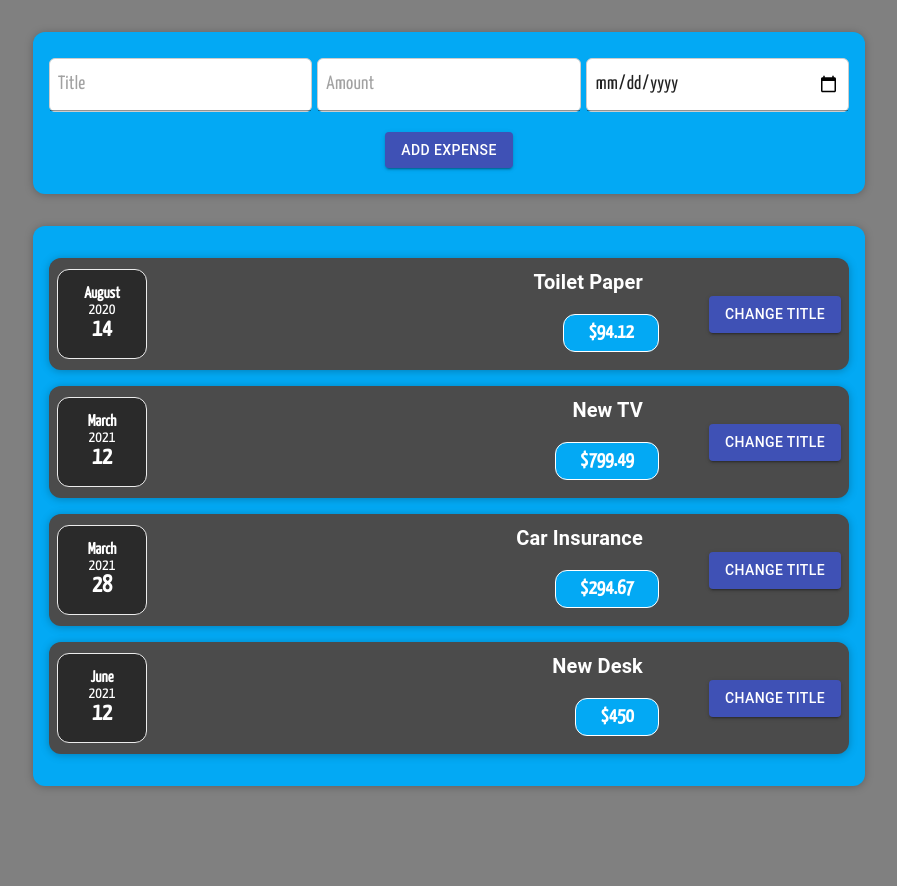
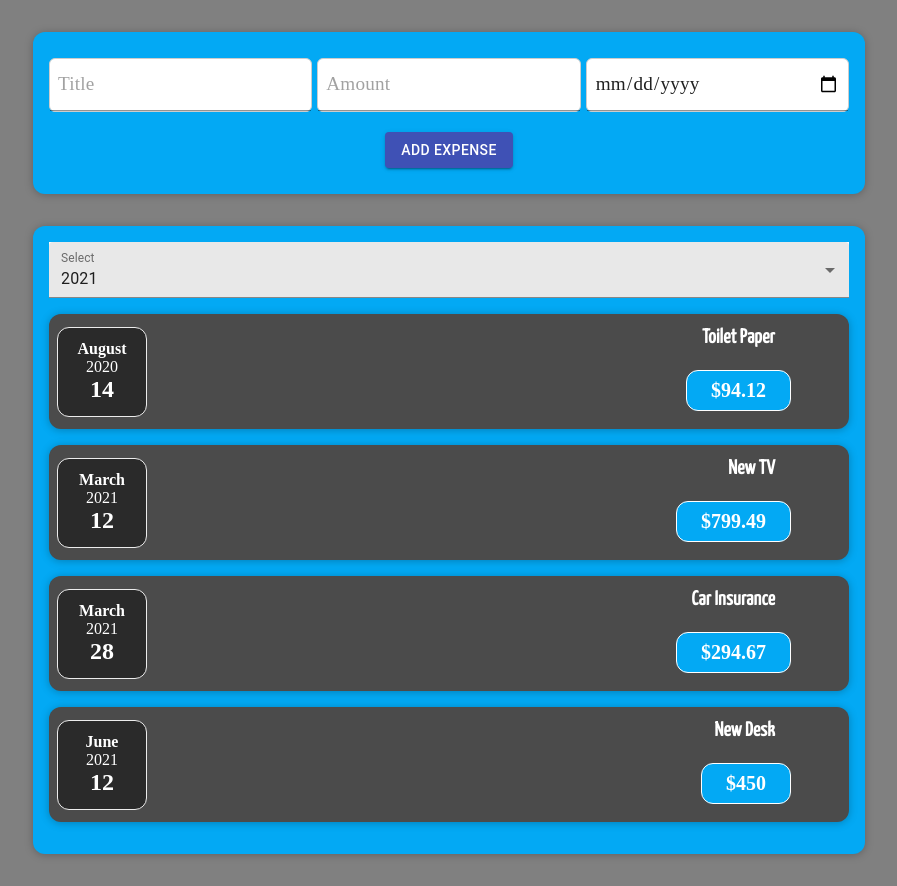
Before and after one commit to ciamac-da/react-expense-tracker-app, a React (Create React App) app: page / in a window 1280 px wide. Shown: the whole page, without its empty margins (191-1088 px from the left). Before the commit the page ends 818 px from the top, so only its background shows below. Built offline with nearby package versions, Linux system fonts and the light colour scheme.

Commit message:
Verified by Marti4n v1.1.4

```diff
--- a/src/components/Expenses/ExpenseItem.js
+++ b/src/components/Expenses/ExpenseItem.js
@@ -1,30 +1,19 @@
-import React, { useState } from "react";
+import React from "react";
 import ExpenseDate from "./ExpenseDate";
 import Card from "../UI/Card";
 import myStyle from "./ExpenseItemStyle";
-import { Button, Typography } from "@material-ui/core/";
+import { Typography } from "@material-ui/core/";
 
 const ExpenseItem = (props) => {
   const classes = myStyle();
-  // function clickHandler() {}
-  const [title, setTitle] = useState(props.title);
-  console.log("ExpenseItem evaluated by React");
-
-  const clickHandler = () => {
-    setTitle("Updated!");
-    console.log(title);
-  };
 
   return (
     <Card className={classes.expenseItem}>
       <ExpenseDate date={props.date} />
       <div className={classes.expenseItemDescription}>
-        <Typography className={classes.h6} variant="h6">{title}</Typography>
+        <Typography className={classes.h6} variant="h6">{props.title}</Typography>
         <div className={classes.expenseItemPrice}>${props.amount}</div>
       </div>
-      <Button variant="contained" color="primary" onClick={clickHandler}>
-        Change Title
-      </Button>
     </Card>
   );
 };
--- a/src/components/Expenses/ExpenseItemStyle.js
+++ b/src/components/Expenses/ExpenseItemStyle.js
@@ -47,6 +47,7 @@ const useStyles = makeStyles((theme)=>({
         justifyContent:"center",
         textAlign:"center",
         fontWeight:"bolder",
+        fontFamily: "'Yanone Kaffeesatz', sans-serif !important",
         flex: "1",
         margin: "0 1rem",
         [theme.breakpoints.down('sm')]: {
--- a/src/components/Expenses/Expenses.js
+++ b/src/components/Expenses/Expenses.js
@@ -1,12 +1,20 @@
-import React from 'react';
+import React, {useState} from 'react';
 import ExpenseItem from './ExpenseItem';
 import Card from '../UI/Card';
 import myStyle from "./ExpensesStyle";
+import ExpensesFilter from './ExpensesFilter';
 
 const Expenses = (props) => {
+
   const classes = myStyle()
+  const [filteredYear, setFilteredYear]= useState("2021")
+
+  const filterChangeHandler = selectedYear =>{
+    setFilteredYear(selectedYear)
+  }
   return (
     <Card className={classes.expenses}>
+    <ExpensesFilter selected={filteredYear} onChangeFilter={filterChangeHandler} />
       <ExpenseItem
         title={props.items[0].title}
         amount={props.items[0].amount}
--- /dev/null
+++ b/src/components/Expenses/ExpensesFilter.js
@@ -0,0 +1,29 @@
+import React from "react";
+import InputLabel from "@material-ui/core/InputLabel";
+import FormControl from "@material-ui/core/FormControl";
+import Select from "@material-ui/core/Select";
+import myStyle from "./ExpensesFilterStyle";
+
+const ExpensesFilter = (props) => {
+  const classes = myStyle();
+
+  const dropdownChangeHandler = (event) => {
+    props.onChangeFilter(event.target.value);
+  };
+
+  return (
+    <div className={classes.formControlDiv}>
+      <FormControl className={classes.formControl} variant="filled">
+        <InputLabel>Select</InputLabel>
+        <Select value={props.selected} onChange={dropdownChangeHandler}>
+          <option className={classes.option} value={2017}>2017</option>
+          <option className={classes.option} value={2018}>2018</option>
+          <option className={classes.option} value={2019}>2019</option>
+          <option className={classes.option} value={2020}>2020</option>
+          <option className={classes.option} value={2021}>2021</option>
+        </Select>
+      </FormControl>
+    </div>
+  );
+};
+export default ExpensesFilter;
--- /dev/null
+++ b/src/components/Expenses/ExpensesFilterStyle.js
@@ -0,0 +1,21 @@
+import { makeStyles } from '@material-ui/core/styles';
+
+
+const useStyles = makeStyles((theme)=>({
+
+    formControlDiv:{
+    },
+    formControl:{
+        display:"flex",
+        justifyContent:"flex-end",
+        background:"#ffffff",
+    },
+    option:{
+        "&:hover":{
+        backgroundColor: "#03a9f4",
+        background: ""
+        }
+    }
+  }));
+
+  export default useStyles;
--- a/src/containers/App.js
+++ b/src/containers/App.js
@@ -1,10 +1,8 @@
 import React from 'react';
 import NewExpense from '../components/NewExpense/NewExpense';
 import Expenses from '../components/Expenses/Expenses';
-import myStyle from "./AppStyle";
 
 const App = () => {
-  const classes = myStyle()
   const expenses = [
     {
       id: 'e1',
@@ -37,7 +35,7 @@ console.log("In App.js")
 
 
   return (
-    <div className={classes.app}>
+    <div>
       <NewExpense onAddExpense={addExpenseHandler} />
       <Expenses items={expenses} />
     </div>
--- a/src/containers/AppStyle.js
+++ /dev/null
@@ -1,12 +0,0 @@
-import { makeStyles } from '@material-ui/core/styles';
-
-
-const useStyles = makeStyles((theme)=>({
-    app : {
-        fontFamily: "'Yanone Kaffeesatz', sans-serif"
-    }
-
-
-  }));
-
-  export default useStyles;
--- a/src/style.css
+++ b/src/style.css
@@ -1,6 +1,6 @@
 body {
-    box-sizing: border-box;
     margin: 0;
     padding:0;
     background: gray;
+    font-family: "'Yanone Kaffeesatz', sans-serif !important";
 }
```
